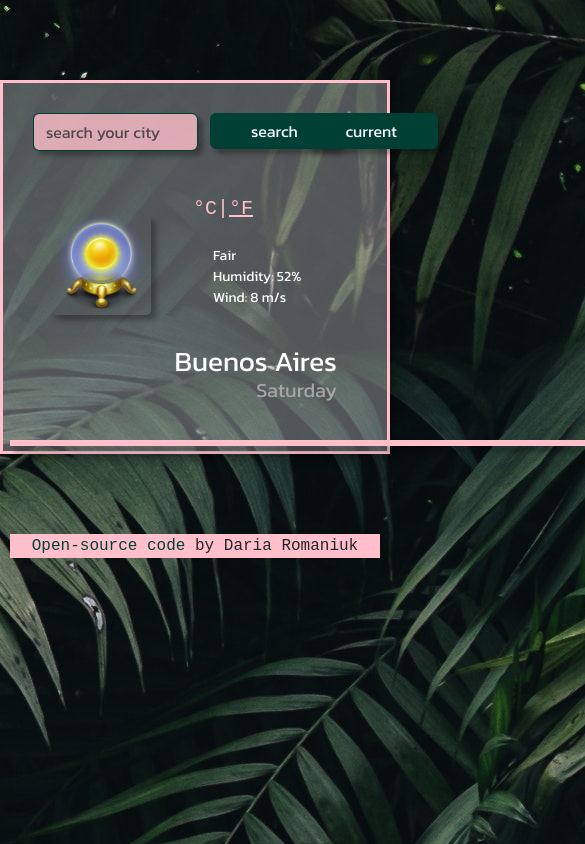
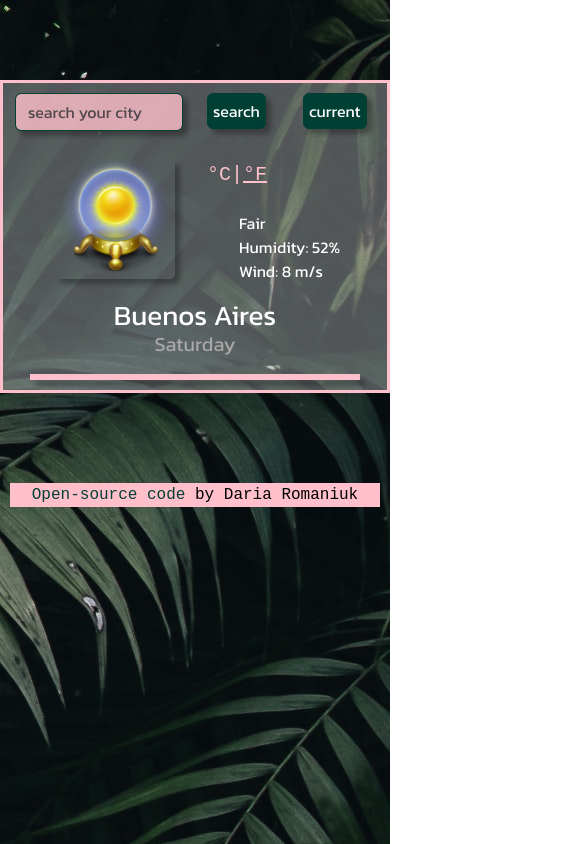
Before and after one commit to daryavolnaya/weather-app, a plain HTML site: page index.html in a window 390 px wide. Shown: the top 844 px of the page, 585 px wide, since content can reach past the window. Drawn offline with nearby package versions, Linux system fonts and the light colour scheme; no server answers.

Commit message:
Adapted web design for mobile devices

```diff
--- a/index.html
+++ b/index.html
@@ -20,27 +20,26 @@
 </head>
 
 <body>
-  <div class="body">
-    <form>
+  <div class="container-sm pink-border">
+    <form class="m-md-4">
       <div class="row">
-        <div class="col-6">
+        <div class="col-6 col-lg-8">
           <input type="text" placeholder="search your city" class="form-control newCity" id="newCity" />
         </div>
-        <div class="col-3">
-          <input type="submit" value="search" class="btn btn-primary mb-3" />
+        <div class="col-3 col-lg-2">
+          <input type="submit" value="search" class="btn btn-primary px-md-5" />
         </div>
-        <div class="col-3 btn-current">
-          <input type="submit" value="current" class="btn btn-primary mb-3" />
+        <div class="col-3 col-lg-2">
+          <input type="submit" value="current" class="btn btn-primary px-md-5 btn-current" />
         </div>
       </div>
-
     </form>
-
+    <div class="container-fluid">
       <div class="row weather">
-      <div class="col-2" id="currentIcon">
-        <img src="img/clear.png" alt="Sunny" class="main-img">
+        <div class="col" id="currentIcon">
+          <img src="img/clear.png" alt="Sunny" class="main-img m-2 object-fit-sm">
         </div>
-      <div class="col">
+        <div class="col weather-description">
           <div class="temp bright">
             <span id="temperature">
             </span>
@@ -61,7 +60,7 @@
 
           </ul>
         </div>
-      <div class="col city">
+        <div class="col-sm-3 location">
           <h1>
             <div class="bright" id="currentCity">
               Buenos Aires
@@ -72,12 +71,17 @@
           </h1>
         </div>
       </div>
-
+    </div>
+    <div class="container-fluid">
       <div class="forecast" id="forecast">
 
       </div>
     </div>
-  <div class="github-link">
+
+
+
+  </div>
+  <div class="github-link ">
     <a href="https://github.com/daryavolnaya/weather-app" target="_blank" class="github">Open-source code</a> by
     Daria Romaniuk
   </div>
--- a/src/js.js
+++ b/src/js.js
@@ -38,7 +38,7 @@ function displayForecast(response) {
   let forecastHTML = `<div class="row">`;
 
   forecast.forEach(function(forecastDay, index) {
-    if (index > 0 && index < 6) {
+    if (index > 0 && index < 7) {
   forecastHTML = forecastHTML + `<div class="col">
           <div class="bright" id="forecastDate">${formatDay(forecastDay.dt)}</div>
           <img src="img/${forecastDay.weather[0].main}.png" alt="Sunny">
--- a/src/style.css
+++ b/src/style.css
@@ -1,51 +1,39 @@
  body {
    background-image: url("../img/back.jpg");
+   color: rgb(168, 166, 166);
+   font-family: 'Kanit', sans-serif;
 
  }
 
- .body {
-   display: block;
-   margin: 80px auto;
-   box-sizing: border-box;
-   max-width: 700px;
-   border: solid rgb(255, 192, 203) 3px;
-   box-shadow: 5px 6px 10px rgba(0, 0, 0, 0.3);
-   color: rgb(168, 166, 166);
-   font-family: 'Kanit', sans-serif;
-   background-color: rgba(255, 255, 255, 0.3);
-
+ form {
+   margin-top: 10px;
+   margin-bottom: 20px;
  }
 
- .bright {
-   color: rgb(255, 255, 255);
+ .form-control {
+   border-color: rgb(0, 63, 52);
+   box-shadow: 5px 5px 5px rgba(0, 0, 0, 0.3);
  }
 
- img {
-   width: 65px;
-
+ .pink-border {
+   border: solid rgb(255, 192, 203) 3px;
+   margin-top: 80px;
+   background-color: rgba(255, 255, 255, 0.3);
+   max-width: 950px;
  }
 
- .main-img {
-   margin: 0px 30px 0px 30px;
-   width: 100px;
+ .btn {
+   background-color: rgb(0, 63, 52);
+   border-color: rgb(0, 63, 52);
    box-shadow: 5px 5px 5px rgba(0, 0, 0, 0.3);
-   border-radius: 5px;
+   margin: 0;
+   padding: 5px;
  }
 
- .fahrenheit {
-   color: rgb(255, 192, 203);
- }
-
- .celsius {
-   color: rgb(255, 192, 203);
- }
-
- form {
-   padding: 30px 0px 10px 30px;
- }
-
- li {
-   list-style: none;
+ .btn:hover {
+   background-color: rgb(255, 192, 203);
+   border-color: rgb(255, 192, 203);
+   color: rgb(0, 63, 52);
  }
 
  .newCity {
@@ -58,34 +46,29 @@
    box-shadow: 5px 5px 5px rgba(0, 63, 52, 0.3);
  }
 
- .btn {
-   background-color: rgb(0, 63, 52);
-   border-color: rgb(0, 63, 52);
-   box-shadow: 5px 5px 5px rgba(0, 0, 0, 0.3);
-   margin: 0;
-   padding: 5px 40px;
+ .bright {
+   color: rgb(255, 255, 255);
  }
 
- .col-3 {
-   padding: 0;
-   margin: 0;
+ li {
+   list-style: none;
  }
 
- .btn:hover {
-   background-color: rgb(255, 192, 203);
-   border-color: rgb(255, 192, 203);
-   color: rgb(0, 63, 52);
+ img {
+   width: 65px;
+
  }
 
+ .main-img {
 
- .form-control {
-   border-color: rgb(0, 63, 52);
+   width: 120px;
    box-shadow: 5px 5px 5px rgba(0, 0, 0, 0.3);
+   border-radius: 5px;
+
  }
 
- .temp {
-   font-size: 40px;
-
+ #currentIcon {
+   text-align: right;
  }
 
  .scale {
@@ -97,18 +80,32 @@
    text-decoration: none;
  }
 
- .climate {
-   font-size: 14px;
-   padding: 0 0 0 20px;
+ .temp {
+   font-size: 40px;
+
  }
 
- .city {
-   text-align: right;
+ .fahrenheit {
+   color: rgb(255, 192, 203);
  }
 
- .col-2 {
-   padding: 30px 0;
-   width: min-content;
+ .celsius {
+   color: rgb(255, 192, 203);
+ }
+
+ .temp .active {
+   color: rgb(255, 192, 203);
+   cursor: default;
+   text-decoration: none;
+ }
+
+ .temp .active:hover {
+   text-decoration: none;
+   color: rgb(255, 192, 203)
+ }
+
+ .weather-description {
+   text-align: left;
  }
 
  .weekday {
@@ -116,26 +113,26 @@
    color: rgb(168, 166, 166);
  }
 
- .weather {
-   padding: 10px 50px 30px 30px;
+ .location {
+   text-align: center;
  }
 
  .forecast {
-   margin: 0 5px 5px 7px;
+   margin: 10px auto;
    box-sizing: border-box;
-   width: 680px;
+   width: 98%;
    border: solid rgb(255, 192, 203) 3px;
    box-shadow: 5px 6px 5px rgba(0, 0, 0, 0.3);
    text-align: center;
  }
 
-
  .github-link {
+   margin: 90px 10px 20px 10px;
    background-color: rgb(255, 192, 203);
    font-size: 16px;
    text-align: center;
-   margin: 10px;
    font-family: monospace;
+   color: black;
  }
 
  .github {
@@ -148,14 +145,3 @@
    text-decoration: underline;
    font-size: 17px;
  }
-
- .temp .active {
-   color: rgb(255, 192, 203);
-   cursor: default;
-   text-decoration: none;
- }
-
- .temp .active:hover {
-   text-decoration: none;
-   color: rgb(255, 192, 203)
- }
```
Also changed, not shown: 1 other file. Lines whose indentation alone changed are shown as unchanged.
